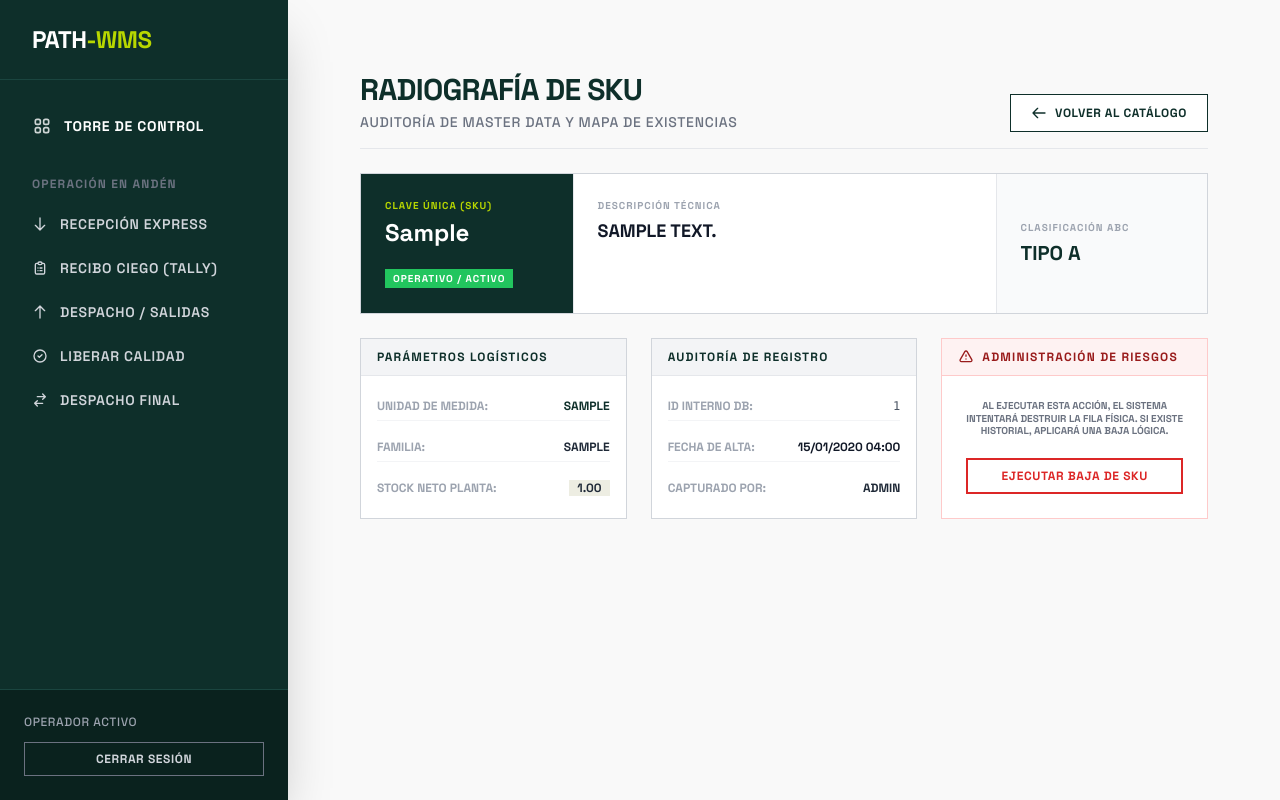
After one commit to AxelValdezN/wms, a Django app: template inventario/templates/inventario/detalle_sku.html in a window 1280 px wide. The commit adds this page. Run offline with Django 5.2, Linux system fonts and the light colour scheme; data comes from the database, SQL or seed files in the repository; both versions use the stored data as it was after the commit; tables that the repository leaves empty hold one stand-in row (values such as "Sample post"); the template is opened without the code that fills it: values that come from a table or form of the project are taken from there, most other values are stand-ins (such as "Sample title", 1, 10 or a date in 2020); parts of the project's set-up code (start-up, migrations or seed data) failed here and were passed over; some libraries are stand-ins or nearby versions.

Commit message:
Add files via upload

```diff
--- a/inventario/models.py
+++ b/inventario/models.py
@@ -15,8 +15,20 @@ class Articulo (models.Model):
     ]
     clasificacion = models.CharField(max_length=1, choices=CLASIFICACION_CHOICES)
     estatus = models.BooleanField(default=True)
+
+    fecha_creacion = models.DateTimeField(auto_now_add=True)
+    usuario_alta = models.ForeignKey(
+        User,
+        on_delete=models.RESTRICT,
+        null=True,
+        blank=True,
+        related_name='articulos_creados'
+    )
+
     def __str__(self):
-        return f"{self.clave} - {self.descripcion}"
+        estado_visual = "[ACTIVO]" if self.estatus else "[INACTIVO]"
+        return f"{self.clave} - {self.descripcion} {estado_visual}"
+
 #genera automaticamente el campo id_localizacion como PK
 class Localizacion(models.Model):
     TIPO_CHOICES = [
--- /dev/null
+++ b/inventario/templates/inventario/detalle_sku.html
@@ -0,0 +1,120 @@
+{% extends 'inventario/base.html' %}
+
+{% block content %}
+<div class="max-w-7xl mx-auto px-4 sm:px-6 lg:px-8 py-8 bg-[#F9F9F9]" style="font-family: 'Space Grotesk', sans-serif;">
+
+    <div class="mb-6 flex flex-col sm:flex-row justify-between items-start sm:items-end gap-4 border-b border-gray-200 pb-4">
+        <div>
+            <h1 class="text-3xl font-bold text-[#0E2F2A] tracking-tight uppercase">Radiografía de SKU</h1>
+            <p class="text-sm font-medium text-gray-500 mt-1 uppercase tracking-wider">Auditoría de Master Data y Mapa de Existencias</p>
+        </div>
+
+        <a href="{% url 'inventario:catalogo_articulos' %}" class="flex items-center gap-2 border border-[#0E2F2A] text-[#0E2F2A] bg-white px-5 py-2.5 text-xs font-bold uppercase tracking-wider hover:bg-[#0E2F2A] hover:text-white transition-colors cursor-pointer rounded-none">
+            <svg class="w-4 h-4" fill="none" stroke="currentColor" viewBox="0 0 24 24"><path stroke-linecap="round" stroke-linejoin="round" stroke-width="2" d="M10 19l-7-7m0 0l7-7m-7 7h18"></path></svg>
+            Volver al Catálogo
+        </a>
+    </div>
+
+    <div class="space-y-6">
+
+        <div class="bg-white border border-gray-300 rounded-none grid grid-cols-1 md:grid-cols-4 divide-y md:divide-y-0 md:divide-x divide-gray-200">
+            <div class="p-6 bg-[#0E2F2A] text-white flex flex-col justify-center">
+                <span class="block text-[10px] font-bold text-[#B8D700] uppercase tracking-widest mb-1">Clave Única (SKU)</span>
+                <span class="block text-2xl font-black">{{ articulo.clave }}</span>
+                <div class="mt-4">
+                    {% if articulo.estatus %}
+                        <span class="inline-block bg-green-500 text-white px-2 py-0.5 text-[10px] font-bold tracking-widest uppercase">OPERATIVO / ACTIVO</span>
+                    {% else %}
+                        <span class="inline-block bg-red-600 text-white px-2 py-0.5 text-[10px] font-bold tracking-widest uppercase">BAJA LÓGICA (INACTIVO)</span>
+                    {% endif %}
+                </div>
+            </div>
+            <div class="p-6 md:col-span-2">
+                <span class="block text-[10px] font-bold text-gray-400 uppercase tracking-widest mb-1">Descripción Técnica</span>
+                <span class="block text-lg font-bold text-gray-900 uppercase">{{ articulo.descripcion }}</span>
+            </div>
+            <div class="p-6 bg-gray-50 flex flex-col justify-center">
+                <span class="block text-[10px] font-bold text-gray-400 uppercase tracking-widest mb-1">Clasificación ABC</span>
+                <span class="block text-xl font-black text-[#0E2F2A]">TIPO {{ articulo.clasificacion }}</span>
+            </div>
+        </div>
+
+        <div class="grid grid-cols-1 lg:grid-cols-3 gap-6">
+
+            <div class="bg-white border border-gray-300 rounded-none flex flex-col">
+                <div class="bg-gray-100 px-4 py-2.5 border-b border-gray-200">
+                    <h2 class="text-[#0E2F2A] text-xs font-bold uppercase tracking-widest">Parámetros Logísticos</h2>
+                </div>
+                <div class="p-4 flex-grow space-y-3 text-xs">
+                    <div class="flex justify-between py-1.5 border-b border-gray-100">
+                        <span class="text-gray-400 font-bold uppercase">Unidad de Medida:</span>
+                        <span class="text-[#0E2F2A] font-black uppercase">{{ articulo.unidad_medida }}</span>
+                    </div>
+                    <div class="flex justify-between py-1.5 border-b border-gray-100">
+                        <span class="text-gray-400 font-bold uppercase">Familia:</span>
+                        <span class="text-gray-800 font-bold uppercase">{{ articulo.familia }}</span>
+                    </div>
+                    <div class="flex justify-between py-1.5">
+                        <span class="text-gray-400 font-bold uppercase">Stock Neto Planta:</span>
+                        <span class="text-gray-800 font-black bg-[#EDEDE2] px-2">{{ total_piezas|floatformat:2 }}</span>
+                    </div>
+                </div>
+            </div>
+
+            <div class="bg-white border border-gray-300 rounded-none flex flex-col">
+                <div class="bg-gray-100 px-4 py-2.5 border-b border-gray-200">
+                    <h2 class="text-[#0E2F2A] text-xs font-bold uppercase tracking-widest">Auditoría de Registro</h2>
+                </div>
+                <div class="p-4 flex-grow space-y-3 text-xs">
+                    <div class="flex justify-between py-1.5 border-b border-gray-100">
+                        <span class="text-gray-400 font-bold uppercase">ID Interno DB:</span>
+                        <span class="text-gray-600 font-mono">{{ articulo.id }}</span>
+                    </div>
+                    <div class="flex justify-between py-1.5 border-b border-gray-100">
+                        <span class="text-gray-400 font-bold uppercase">Fecha de Alta:</span>
+                        <span class="text-gray-900 font-bold">{{ articulo.fecha_creacion|date:"d/m/Y H:i"|default:"--" }}</span>
+                    </div>
+                    <div class="flex justify-between py-1.5">
+                        <span class="text-gray-400 font-bold uppercase">Capturado por:</span>
+                        <span class="text-gray-800 font-bold uppercase">{{ articulo.usuario_alta.username|default:"SISTEMA LEGACY" }}</span>
+                    </div>
+                </div>
+            </div>
+
+            <div class="bg-white border border-red-200 rounded-none flex flex-col">
+                <div class="bg-red-50 px-4 py-2.5 border-b border-red-200">
+                    <h2 class="text-red-800 text-xs font-bold uppercase tracking-widest flex items-center gap-2">
+                        <svg class="w-4 h-4" fill="none" stroke="currentColor" viewBox="0 0 24 24"><path stroke-linecap="round" stroke-linejoin="round" stroke-width="2" d="M12 9v2m0 4h.01m-6.938 4h13.856c1.54 0 2.502-1.667 1.732-3L13.732 4c-.77-1.333-2.694-1.333-3.464 0L3.34 16c-.77 1.333.192 3 1.732 3z"></path></svg>
+                        Administración de Riesgos
+                    </h2>
+                </div>
+                <div class="p-6 flex flex-col justify-center items-center h-full gap-3 text-center">
+                    {% if articulo.estatus %}
+                        <p class="text-[10px] font-bold text-gray-500 uppercase leading-tight mb-2">
+                            Al ejecutar esta acción, el sistema intentará destruir la fila física. Si existe historial, aplicará una baja lógica.
+                        </p>
+                        <form method="POST" action="{% url 'inventario:eliminar_sku' articulo.id %}" class="w-full" onsubmit="return confirm('¿Confirma la ejecución del algoritmo de baja para el SKU {{ articulo.clave }}?');">
+                            {% csrf_token %}
+                            <button type="submit" class="w-full bg-white border-2 border-red-600 text-red-600 hover:bg-red-600 hover:text-white px-4 py-2 text-xs font-bold uppercase tracking-wider transition-colors">
+                                Ejecutar Baja de SKU
+                            </button>
+                        </form>
+                    {% else %}
+                        <p class="text-[10px] font-bold text-gray-500 uppercase leading-tight mb-2">
+                            Este SKU se encuentra inactivo. Puede rehabilitarlo para futuras recepciones.
+                        </p>
+                        <form method="POST" action="{% url 'inventario:reactivar_sku' articulo.id %}" class="w-full">
+                            {% csrf_token %}
+                            <button type="submit" class="w-full bg-[#0E2F2A] border-2 border-[#0E2F2A] text-white hover:bg-black hover:border-black px-4 py-2 text-xs font-bold uppercase tracking-wider transition-colors">
+                                Reactivar Operación
+                            </button>
+                        </form>
+                    {% endif %}
+                </div>
+            </div>
+
+        </div>
+
+    </div>
+</div>
+{% endblock %}
--- a/inventario/urls.py
+++ b/inventario/urls.py
@@ -21,4 +21,8 @@ urlpatterns = [
     path('salidas/despacho/', views.registrar_embarque, name='registrar_embarque'),
     path('auditoria/recibos/detalle/<int:entrada_id>/', views.detalle_recibo, name='detalle_recibo'),
     path('auditoria/surtidos/detalle/<int:salida_id>/', views.detalle_surtido, name='detalle_surtido'),
+    path('catalogo/', views.catalogo_articulos, name='catalogo_articulos'),
+    path('catalogo/eliminar/<int:articulo_id>/', views.eliminar_sku_hibrido, name='eliminar_sku'),
+    path('catalogo/detalle/<int:articulo_id>/', views.sku, name='detalle_sku'),
+    path('catalogo/reactivar/<int:articulo_id>/'), views.reactivar_sku, name='reactivar_sku)',
 ]
```
Also changed, not shown: inventario/templates/inventario/catalogo_articulos.html (+70 -21 lines), inventario/views.py (+90 -1 lines), db.sqlite3, inventario/migrations/0007_articulo_fecha_creacion_articulo_usuario_alta.py (added).
